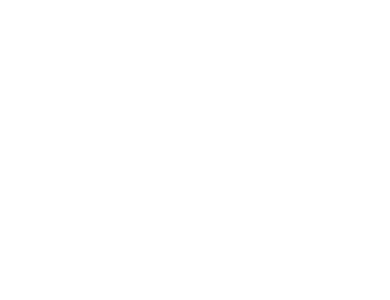
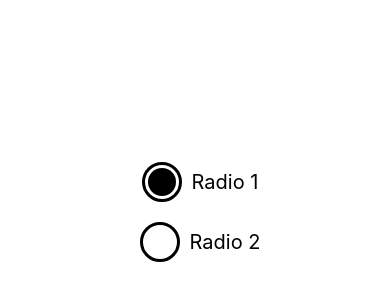
Before and after one commit to ashimaakash03/react-native-series, a React Native app: screen / in a window 390 px wide. Shown: the part 210-510 px from the top of the page. Built offline with nearby package versions, Linux system fonts and the light colour scheme.

Commit message:
created two static radio buttons and displayed on UI

```diff
--- a/App.tsx
+++ b/App.tsx
@@ -1,11 +1,60 @@
 import React, {useState, useEffect} from 'react';
-import { Text, View, Button, TouchableHighlight, StyleSheet } from 'react-native';
+import { Text, View, Button, TouchableHighlight, StyleSheet, TouchableOpacity } from 'react-native';
 
 const App = (): React.JSX.Element =>{
+
+const [selectedRadio, setSelectedRadio]= useState(1);
 	return(
-		<View>
+		<View style={styles.main}>
+			<TouchableOpacity onPress={()=> setSelectedRadio(1)}>
+				<View style={styles.wrapper}>
+					<View style={styles.radio}>
+						{selectedRadio=== 1? <View style={styles.background}></View>: null}
+					</View>
+					<Text style={styles.radioText}>Radio 1</Text>
+				</View>
+			</TouchableOpacity>
+			<TouchableOpacity onPress={()=> setSelectedRadio(2)}>
+                <View style={styles.wrapper}>
+            	    <View style={styles.radio}>
+            	        {selectedRadio=== 2? <View style={styles.background}></View>: null}
+            	    </View>
+           			<Text style={styles.radioText}>Radio 2</Text>
+   				</View>
+   			</TouchableOpacity>
 		</View>
 	)
 }
 
+const styles= StyleSheet.create({
+	main:{
+		flex:1,
+		alignItems:'center',
+		justifyContent: 'center'
+	},
+	radioText:{
+		fontSize: 20,
+		color: 'black',
+	},
+	radio:{
+		height:40,
+		width:40,
+		borderWidth: 3,
+		borderColor: 'black',
+		borderRadius: 20,
+		margin: 10
+	},
+	wrapper:{
+		flexDirection: 'row',
+		alignItems: 'center'
+	},
+	background:{
+		backgroundColor: 'black',
+		height: 28,
+		width: 28,
+		borderRadius: 20,
+		margin:3
+	}
+})
+
 export default App;
```
